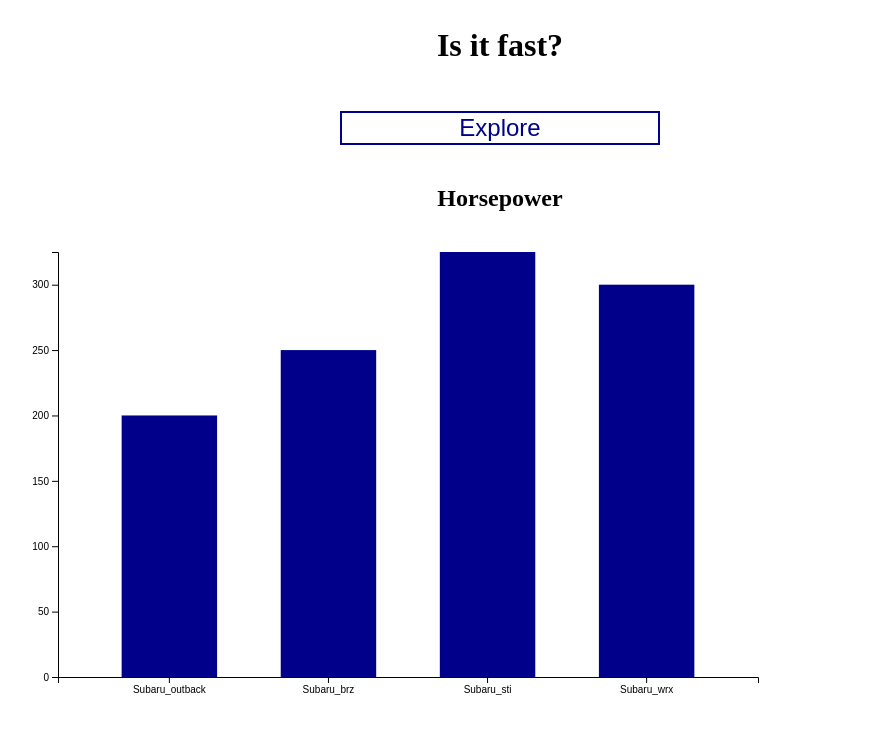
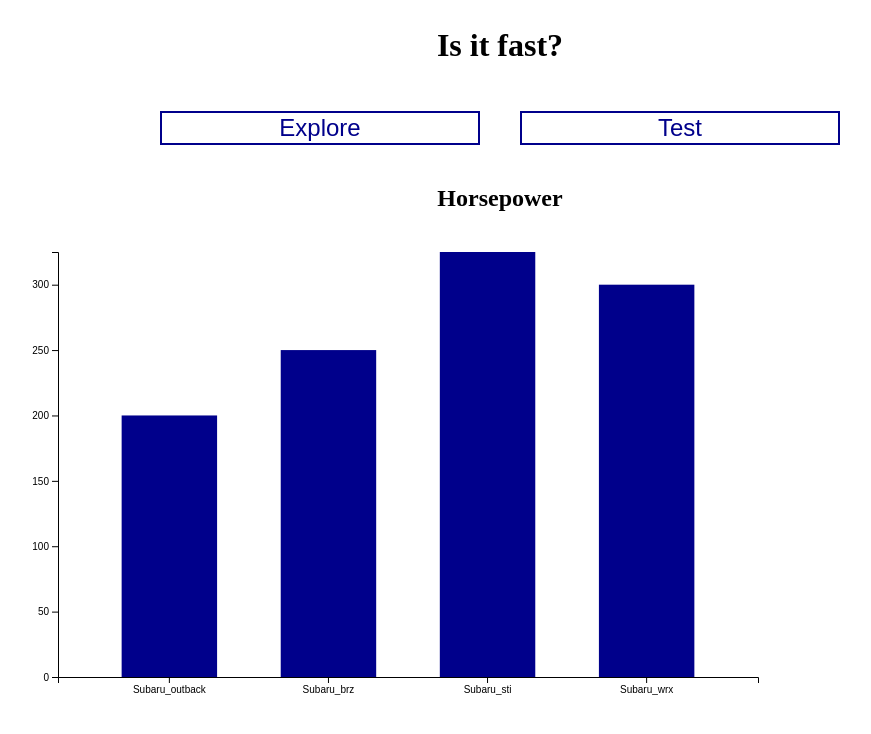
Before and after one commit to jeffreyb7/performance_cars_app, a Vue app: page / in a window 1280 px wide. Shown: the top 734 px of the page, without its empty margins (140-1011 px from the left). Built offline with nearby package versions, Linux system fonts and the light colour scheme.

Commit message:
Axios for http requests and added test api call

```diff
--- a/package.json
+++ b/package.json
@@ -7,6 +7,7 @@
     "preview": "vite preview --port 5050"
   },
   "dependencies": {
+    "axios": "^0.26.1",
     "d3": "^7.3.0",
     "vue": "^3.2.31",
     "vue-router": "^4.0.12"
--- a/src/App.vue
+++ b/src/App.vue
@@ -3,12 +3,22 @@
 import MakeSidebar from './components/MakeSidebar.vue'
 import BarChart from './components/BarChart.vue'
 import { ref } from 'vue'
+import axios from 'axios'
+
 
 const explore = ref(false)
 const showMakes = ref(false)
 const makes = ref(['BMW', 'Mercedes', 'Nissan', 'Subaru'])
 const cars = ref({model:["Subaru_outback", "Subaru_brz", "Subaru_sti", "Subaru_wrx"], attribute: [200, 250, 325, 300]})
 const attributes = ref(['Horsepower', 'Price', 'MPG Low', 'MPG High', 'Curb Weight', 'Manual'])
+
+function testAPI() {
+  axios({method: 'get', url: 'http://localhost:8000/attributes'})
+    .then(function (response) {
+      console.log(response);
+    });
+};
+
 
 </script>
 
@@ -17,6 +27,7 @@
     <h1>Is it fast?</h1>
     <div v-if="!explore" class="choices">
       <button class="button" type="button" @click="explore = !explore">Explore</button>
+      <button class="button" type="button" @click="testAPI()">Test</button>
     </div>
     <div v-if="explore" class="sidebar" style="right:0;">
       <AttrSidebar :attributes="attributes" @show-makes.once="showMakes=!showMakes"/>
```
Also changed, not shown: 1 other file (tests, documents, lock files or other folders).
